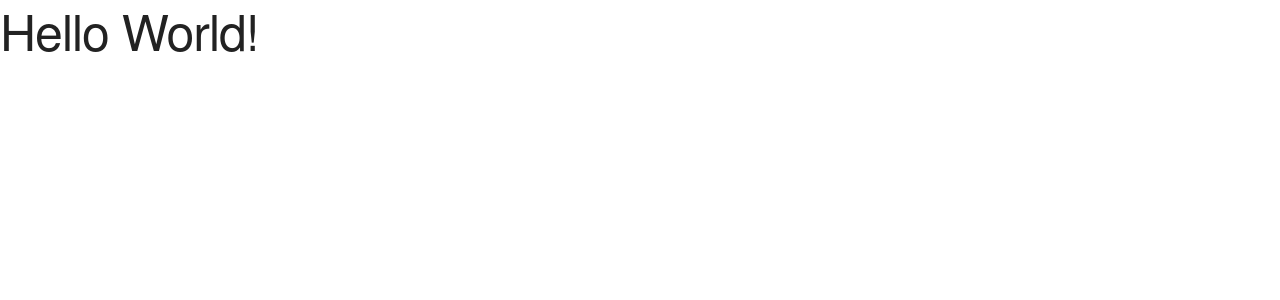
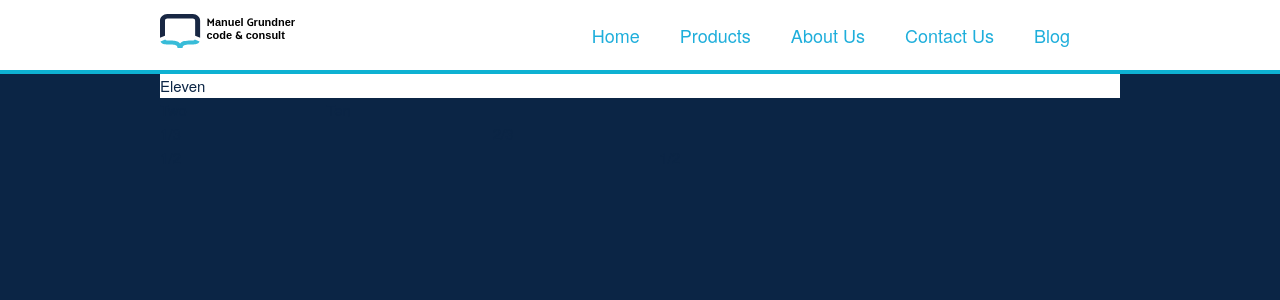
Before and after one commit to biohazard999/www.delegate.at, a Jekyll site: the page built from index.html, in a window 1280 px wide. Shown: the top 300 px of the page. Built offline with Jekyll 4.4.1, drawn with Linux system fonts in a browser that asks for light colours.

Commit message:
feat: first draft with navigation

```diff
--- a/_includes/head.html
+++ b/_includes/head.html
@@ -8,4 +8,6 @@
 
     <link rel="stylesheet" type="text/css" href="/css/normalize.css" />
     <link rel="stylesheet" type="text/css" href="/css/skeleton.css" />
+    <link rel="stylesheet" type="text/css" href="/css/navbar.css" />
+    <link rel="stylesheet" type="text/css" href="/css/site.css" />
 </head>
--- /dev/null
+++ b/_includes/header.html
@@ -0,0 +1,33 @@
+<div class="navbar-wrapper">
+    <div class="container">
+        <div class="row">
+            <div class="twelve columns">
+                <nav class="navbar">
+                <span class="navbar-toggle" id="js-navbar-toggle">
+                    <i class="fas fa-bars"></i>
+                </span>
+                <div class="logo">
+                    <img src="/img/logo_mg_right.svg" title="CEO at Manuel Grundner - code &amp; consult" alt="CEO at Manuel Grundner - code &amp; consult" />
+                </div>
+                <ul class="main-nav" id="js-menu">
+                    <li>
+                        <a href="#" class="nav-links">Home</a>
+                    </li>
+                    <li>
+                        <a href="#" class="nav-links">Products</a>
+                    </li>
+                    <li>
+                        <a href="#" class="nav-links">About Us</a>
+                    </li>
+                    <li>
+                        <a href="#" class="nav-links">Contact Us</a>
+                    </li>
+                    <li>
+                        <a href="#" class="nav-links">Blog</a>
+                    </li>
+                </ul>
+            </nav>
+            </div>
+        </div>
+    </div>
+</div>
--- a/_layouts/layout.html
+++ b/_layouts/layout.html
@@ -2,6 +2,9 @@
 <html lang="en">
 	{% include head.html %}
 	<body>
-        {{ content }}
+        {% include header.html %}
+        <div class="main-content-wrapper">
+            {{ content }}
+        </div>
 	</body>
 </html>
--- /dev/null
+++ b/css/navbar.css
@@ -0,0 +1,83 @@
+
+.navbar-wrapper {
+    font-size: 18px;
+    background-color: #fff;
+    border-bottom: 4px solid #0eb1d2;
+}
+
+.main-nav {
+    list-style-type: none;
+    display: none;
+}
+
+.nav-links,
+.logo {
+    text-decoration: none;
+}
+
+.main-nav li {
+    text-align: center;
+    margin: 15px auto;
+}
+
+.logo {
+    display: inline-block;
+    font-size: 22px;
+}
+
+.navbar-toggle {
+    position: absolute;
+    top: 10px;
+    right: 20px;
+    cursor: pointer;
+    font-size: 24px;
+}
+
+.active {
+    display: block;
+}
+
+@media screen and (min-width: 768px) {
+    .navbar {
+        display: flex;
+        justify-content: space-between;
+        padding-bottom: 0;
+        height: 70px;
+        align-items: center;
+    }
+    .main-nav {
+        display: flex;
+        margin-right: 30px;
+        flex-direction: row;
+        justify-content: flex-end;
+        margin-bottom: auto;
+        margin-top: auto;
+    }
+
+    .main-nav li {
+        margin: auto;
+        line-height: 70px;
+        display: inline-block;
+        height: 100%;
+    }
+
+    .nav-links {
+        margin-left: 20px;
+        margin-right: 20px;
+    }
+
+    .logo {
+        margin-top: 0;
+        margin:0;
+        padding: 0;
+    }
+
+    .navbar-toggle {
+        display: none;
+    }
+
+    .logo:hover,
+    .nav-links:hover {
+        color: #0b2545;
+    }
+}
--- /dev/null
+++ b/css/site.css
@@ -0,0 +1,8 @@
+
+body {
+    background-color: #0b2545;
+    color: #0b2545;
+}
+.main-content {
+    background-color: #fff;
+}
--- a/index.html
+++ b/index.html
@@ -3,4 +3,27 @@ layout : layout
 title : blog.delegate.at
 ---
 
-<h1>Hello World!</h1>
+<!-- .container is main centered wrapper -->
+<div class="container">
+        <!-- columns should be the immediate child of a .row -->
+        <div class="row main-content">
+          <div class="twelve columns">Eleven</div>
+        </div>
+
+        <!-- just use a number and class 'column' or 'columns' -->
+        <div class="row">
+          <div class="two columns">Two</div>
+          <div class="ten columns">Ten</div>
+        </div>
+
+        <!-- there are a few shorthand columns widths as well -->
+        <div class="row">
+          <div class="one-third column">1/3</div>
+          <div class="two-thirds column">2/3</div>
+        </div>
+        <div class="row">
+          <div class="one-half column">1/2</div>
+          <div class="one-half column">1/2</div>
+        </div>
+
+      </div>
```
Also changed, not shown: img/logo_mg_right.svg (added).
